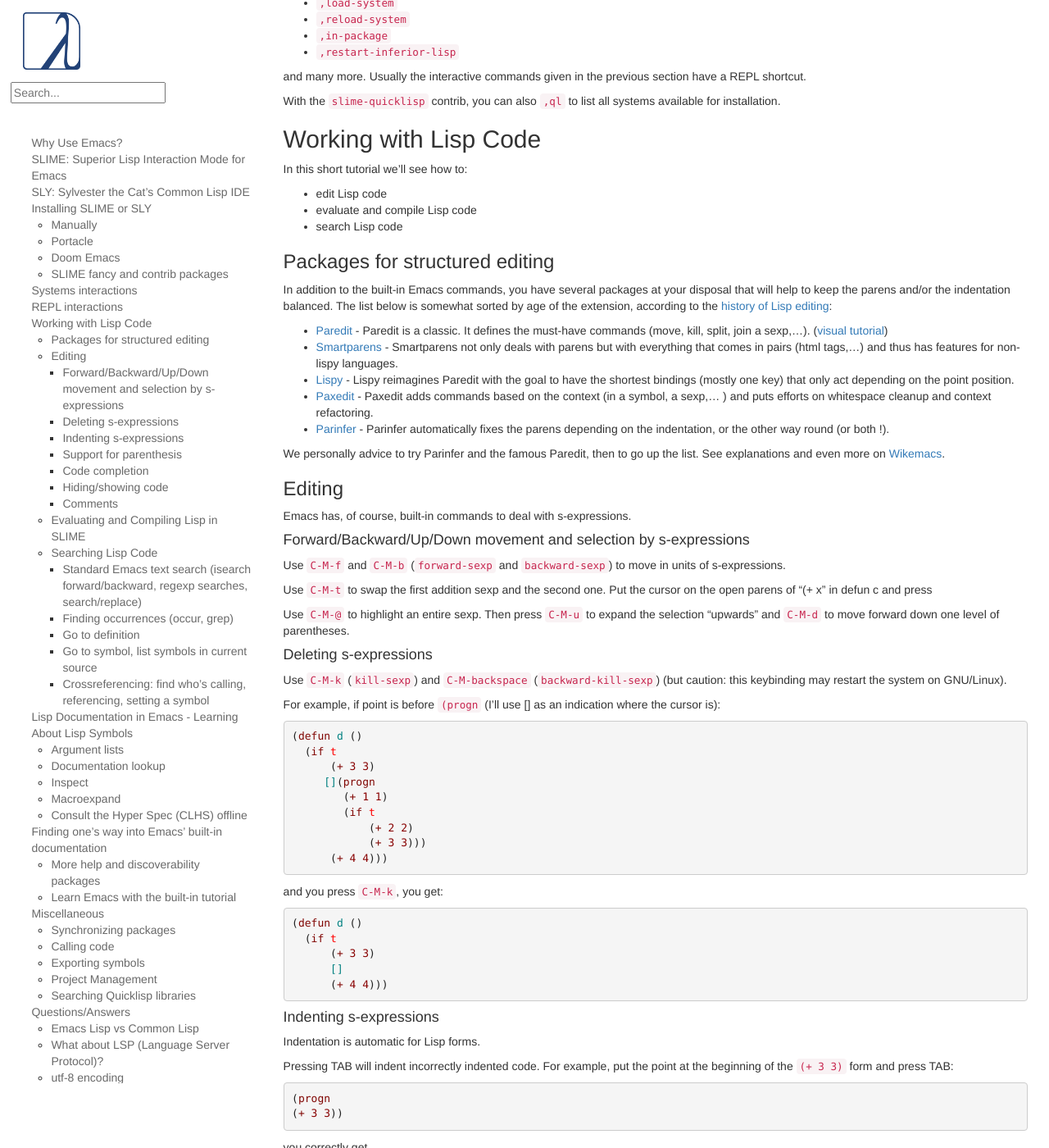
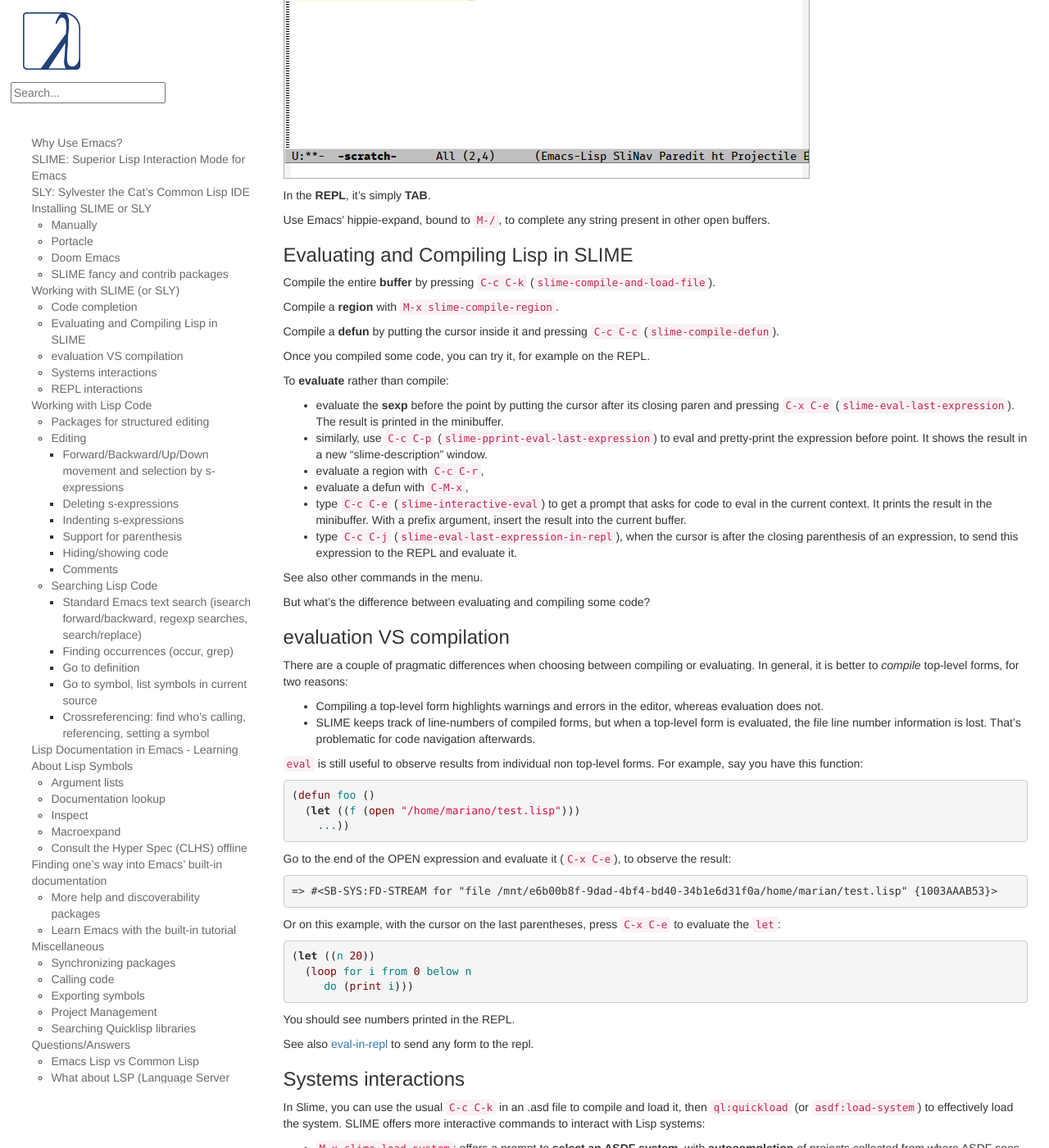
Before and after one commit to LispCookbook/cl-cookbook, a Jekyll site: the page built from emacs-ide.md, in a window 1280 px wide and 1400 px high, scrolled down 3897 px. Shown: the whole window at 82% size. Built offline with Jekyll 4.4.1, drawn with Linux system fonts in a browser that asks for light colours; some of the changed text lies outside the part shown.

Commit message:
emacs: move Slime features into one section

````diff
--- a/emacs-ide.md
+++ b/emacs-ide.md
@@ -163,12 +163,93 @@
 - Fuzzy-search of the REPL history,
 - Fuzzy-search of the _apropos_ documentation.
 
-## Systems interactions
+
+## Working with SLIME (or SLY)
+
+One of the first things you might want to do is to compile and load some Lisp code. Use `C-c C-c` on a function or `C-c C-k` to compile a whole file. But that's not all, read on.
+
+Note that we give function names for SLIME. They are most of the time similar with SLY.
+
+### Code completion
+
+Use the built-in `C-c TAB` to complete symbols in SLIME. You can get tooltips
+with [company-mode](http://company-mode.github.io/).
+
+![](assets/emacs-company-elisp.png "Lisp symbols completion with company-mode tooltips.")
+
+In the **REPL**, it's simply **TAB**.
+
+Use Emacs' hippie-expand, bound to `M-/`, to complete any string present in other open buffers.
+
+### Evaluating and Compiling Lisp in SLIME
+
+Compile the entire **buffer** by pressing `C-c C-k` (`slime-compile-and-load-file`).
+
+Compile a **region** with `M-x slime-compile-region`.
+
+Compile a **defun** by putting the cursor inside it and pressing `C-c C-c` (`slime-compile-defun`).
+
+Once you compiled some code, you can try it, for example on the REPL.
+
+
+To **evaluate** rather than compile:
+
+- evaluate the **sexp** before the point by putting the cursor after
+  its closing paren and pressing `C-x C-e`
+  (`slime-eval-last-expression`). The result is printed in the minibuffer.
+- similarly, use `C-c C-p` (`slime-pprint-eval-last-expression`) to eval and pretty-print the expression before point. It shows the result in a new "slime-description" window.
+- evaluate a region with `C-c C-r`,
+- evaluate a defun with `C-M-x`,
+- type `C-c C-e` (`slime-interactive-eval`) to get a prompt that asks for code to eval in the current context. It prints the result in the minibuffer. With a prefix argument, insert the result into the current buffer.
+- type `C-c C-j` (`slime-eval-last-expression-in-repl`), when the cursor is after the closing parenthesis of an expression, to send this expression to the REPL and evaluate it.
+
+See also other commands in the menu.
+
+But what's the difference between evaluating and compiling some code?
+
+### evaluation VS compilation
+
+There are a couple of pragmatic differences when choosing between compiling or evaluating.
+In general, it is better to *compile* top-level forms, for two reasons:
+
+* Compiling a top-level form highlights warnings and errors in the editor, whereas evaluation does not.
+* SLIME keeps track of line-numbers of compiled forms, but when a top-level form is evaluated, the file line number information is lost. That's problematic for code navigation afterwards.
+
+`eval` is still useful to observe results from individual non top-level forms. For example, say you have this function:
+
+
+~~~lisp
+(defun foo ()
+  (let ((f (open "/home/mariano/test.lisp")))
+    ...))
+~~~
+
+Go to the end of the OPEN expression and evaluate it (`C-x C-e`), to observe the result:
+
+```
+=> #<SB-SYS:FD-STREAM for "file /mnt/e6b00b8f-9dad-4bf4-bd40-34b1e6d31f0a/home/marian/test.lisp" {1003AAAB53}>
+```
+
+Or on this example, with the cursor on the last parentheses, press `C-x C-e` to evaluate the `let`:
+
+~~~lisp
+(let ((n 20))
+  (loop for i from 0 below n
+     do (print i)))
+~~~
+
+You should see numbers printed in the REPL.
+
+
+See also [eval-in-repl](https://github.com/kaz-yos/eval-in-repl) to send any form to the repl.
+
+### Systems interactions
 
 In Slime, you can use the usual `C-c C-k` in an .asd file to compile and load it, then `ql:quickload` (or `asdf:load-system`) to effectively load the system. SLIME offers more interactive commands to interact with Lisp systems:
 
 - `M-x slime-load-system`: offers a prompt to **select an ASDF system**, with **autocompletion** of projects collected from where ASDF sees Common Lisp projects, then compile and load the system. The default system name is taken from the first file matching *.asd in the current buffer's working directory.
   - note that the system name is inferred from the .asd file name. The real system name defined inside may be different.
+  - to understand where ASDF looks for Lisp systems, read the [getting started](getting-started.html) page, section "How to load an existing project".
 - `M-x slime-open-system`: this opens a new buffer for all source files of a given system.
 - `M-x slime-browse-system`: this command opens a Dired buffer to browse the files of a system.
 - `M-x slime-rgrep-system`: run `rgrep` on the base directory of a system.
@@ -180,7 +261,7 @@
 Sly users have a more featureful `sly-load-system` command that will search the .asd file on the current directory and in parent directories.
 
 
-## REPL interactions
+### REPL interactions
 
 From the SLIME REPL, press `,` to prompt for commands.  There is completion
 over the available systems and packages.  Examples:
@@ -196,8 +277,6 @@
 available for installation.
 
 
-
-<a name="Slide-9"></a>
 
 ## Working with Lisp Code
 
@@ -384,18 +463,6 @@
 - or [lispy-mode](https://github.com/abo-abo/lispy), like Paredit, but a key triggers an action when the cursor is placed right before or right after a parentheses.
 
 
-#### Code completion
-
-Use the built-in `C-c TAB` to complete symbols in SLIME. You can get tooltips
-with [company-mode](http://company-mode.github.io/).
-
-![](assets/emacs-company-elisp.png)
-
-In the REPL, it's simply TAB.
-
-Use Emacs' hippie-expand, bound to `M-/`, to complete any string
-present in other open buffers.
-
 #### Hiding/showing code
 
 Use `C-x n n` (narrow-to-region) and `C-x n w` to widen back.
@@ -407,68 +474,6 @@
 Insert a comment, comment a region with `M-;`, adjust text with `M-q`.
 
 
-<a name="Slide-11"></a>
-
-### Evaluating and Compiling Lisp in SLIME
-
-Compile the entire **buffer** by pressing `C-c C-k` (`slime-compile-and-load-file`).
-
-Compile a **region** with `M-x slime-compile-region`.
-
-Compile a **defun** by putting the cursor inside it and pressing `C-c C-c` (`slime-compile-defun`).
-
-
-To **evaluate** rather than compile:
-
-- evaluate the **sexp** before the point by putting the cursor after
-  its closing paren and pressing `C-x C-e`
-  (`slime-eval-last-expression`). The result is printed in the minibuffer.
-- similarly, use `C-c C-p` (`slime-pprint-eval-last-expression`) to eval and pretty-print the expression before point. It shows the result in a new "slime-description" window.
-- evaluate a region with `C-c C-r`,
-- evaluate a defun with `C-M-x`,
-- type `C-c C-e` (`slime-interactive-eval`) to get a prompt that asks for code to eval in the current context. It prints the result in the minibuffer. With a prefix argument, insert the result into the current buffer.
-- type `C-c C-j` (`slime-eval-last-expression-in-repl`), when the cursor is after the closing parenthesis of an expression, to send this expression to the REPL and evaluate it.
-
-See also other commands in the menu.
-
----
-
-**EVALUATION VS COMPILATION**
-
-There are a couple of pragmatic differences when choosing between compiling or evaluating.
-In general, it is better to *compile* top-level forms, for two reasons:
-
-* Compiling a top-level form highlights warnings and errors in the editor, whereas evaluation does not.
-* SLIME keeps track of line-numbers of compiled forms, but when a top-level form is evaluated, the file line number information is lost. That's problematic for code navigation afterwards.
-
-`eval` is still useful to observe results from individual non top-level forms. For example, say you have this function:
-
-
-~~~lisp
-(defun foo ()
-  (let ((f (open "/home/mariano/test.lisp")))
-    ...))
-~~~
-
-Go to the end of the OPEN expression and evaluate it (`C-x C-e`), to observe the result:
-
-```
-=> #<SB-SYS:FD-STREAM for "file /mnt/e6b00b8f-9dad-4bf4-bd40-34b1e6d31f0a/home/marian/test.lisp" {1003AAAB53}>
-```
-
-Or on this example, with the cursor on the last parentheses, press `C-x C-e` to evaluate the `let`:
-
-~~~lisp
-(let ((n 20))
-  (loop for i from 0 below n
-     do (print i)))
-~~~
-
-You should see numbers printed in the REPL.
-
-See also [eval-in-repl](https://github.com/kaz-yos/eval-in-repl) to send any form to the repl.
-
----
 
 <a name="Slide-12"></a>
 
````
